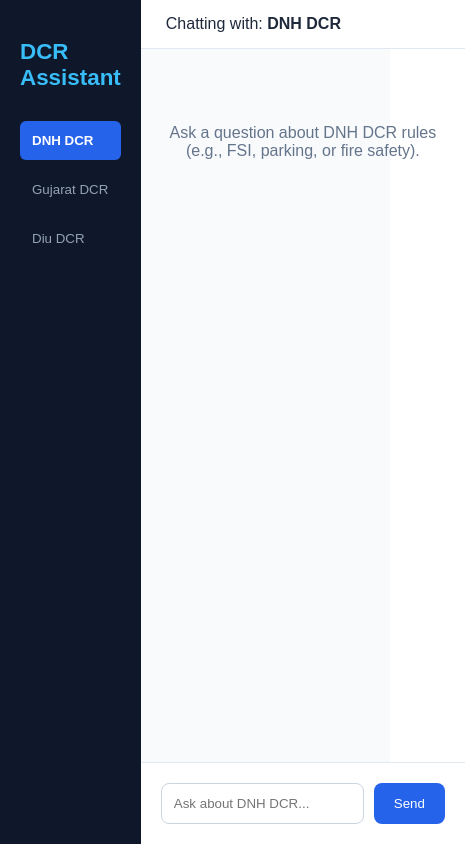
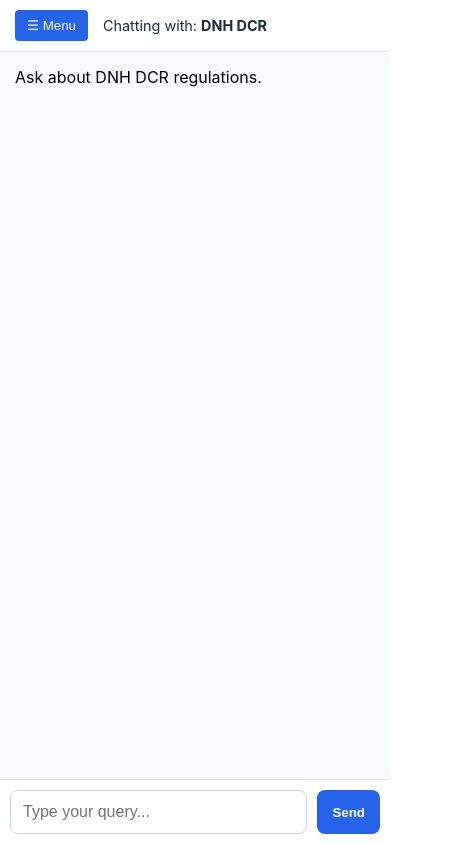
Before and after one commit to Naishal1173/anythingllm-frontend, a React (Create React App) app: page / in a window 390 px wide. Shown: the whole page, 465 px wide, since content can reach past the window. Built offline with nearby package versions, Linux system fonts and the light colour scheme.

Commit message:
Add rate limiting to proxy and update frontend error handling

```diff
--- a/src/App.css
+++ b/src/App.css
@@ -2,34 +2,163 @@
   --primary: #2563eb;
   --bg: #f8fafc;
   --text-dark: #1e293b;
+  --sidebar-bg: #0f172a;
 }
 
-.app-container { display: flex; height: 100vh; background: var(--bg); font-family: sans-serif; }
+* { box-sizing: border-box; margin: 0; padding: 0; }
 
-/* Sidebar */
-.sidebar { width: 280px; background: #0f172a; color: white; padding: 20px; display: flex; flex-direction: column; }
-.logo { margin-bottom: 30px; font-size: 1.4rem; color: #38bdf8; }
+.app-container {
+  display: flex;
+  height: 100vh;
+  background: var(--bg);
+  font-family: -apple-system, BlinkMacSystemFont, "Segoe UI", Roboto, sans-serif;
+  overflow: hidden; /* Prevent body scroll */
+}
+
+/* --- Sidebar --- */
+.sidebar {
+  width: 280px;
+  background: var(--sidebar-bg);
+  color: white;
+  padding: 20px;
+  display: flex;
+  flex-direction: column;
+  transition: transform 0.3s ease;
+  z-index: 100;
+}
+
+.logo { margin-bottom: 30px; font-size: 1.4rem; color: #38bdf8; font-weight: bold; }
 .nav-list { display: flex; flex-direction: column; gap: 10px; }
 .nav-item {
   background: transparent; color: #94a3b8; border: none; padding: 12px;
-  text-align: left; cursor: pointer; border-radius: 6px; transition: 0.3s;
+  text-align: left; cursor: pointer; border-radius: 6px; transition: 0.2s;
+  font-size: 1rem;
 }
 .nav-item:hover { background: #1e293b; color: white; }
 .nav-item.active { background: var(--primary); color: white; font-weight: bold; }
 
-/* Chat Area */
-.main-chat { flex: 1; display: flex; flex-direction: column; }
-.chat-header { padding: 15px 25px; background: white; border-bottom: 1px solid #e2e8f0; color: var(--text-dark); }
-.message-list { flex: 1; overflow-y: auto; padding: 25px; display: flex; flex-direction: column; gap: 15px; }
-.welcome { text-align: center; color: #64748b; margin-top: 50px; }
+/* --- Chat Area --- */
+.main-chat {
+  flex: 1;
+  display: flex;
+  flex-direction: column;
+  min-width: 0; /* Important for flex child overflow */
+}
 
-.message { display: flex; }
+.chat-header {
+  padding: 15px 20px;
+  background: white;
+  border-bottom: 1px solid #e2e8f0;
+  color: var(--text-dark);
+  display: flex;
+  align-items: center;
+  gap: 15px;
+}
+
+/* Mobile Menu Toggle (Hidden on Desktop) */
+.menu-toggle {
+  display: none;
+  background: var(--primary);
+  color: white;
+  border: none;
+  padding: 8px 12px;
+  border-radius: 4px;
+  cursor: pointer;
+}
+
+.message-list {
+  flex: 1;
+  overflow-y: auto;
+  padding: 20px;
+  display: flex;
+  flex-direction: column;
+  gap: 15px;
+}
+
+.message { display: flex; width: 100%; }
 .message.user { justify-content: flex-end; }
-.bubble { max-width: 75%; padding: 12px 16px; border-radius: 12px; line-height: 1.5; font-size: 0.95rem; }
+
+.bubble {
+  max-width: 85%;
+  padding: 12px 16px;
+  border-radius: 12px;
+  line-height: 1.5;
+  font-size: 0.95rem;
+  word-wrap: break-word;
+}
+
 .user .bubble { background: var(--primary); color: white; border-bottom-right-radius: 2px; }
 .bot .bubble { background: #e2e8f0; color: var(--text-dark); border-bottom-left-radius: 2px; }
 
-.input-area { padding: 20px; background: white; display: flex; gap: 10px; border-top: 1px solid #e2e8f0; }
-input { flex: 1; border: 1px solid #cbd5e1; padding: 12px; border-radius: 8px; outline: none; }
-input:focus { border-color: var(--primary); }
-button { background: var(--primary); color: white; border: none; padding: 0 20px; border-radius: 8px; cursor: pointer; }
+.thinking { font-style: italic; opacity: 0.8; }
+
+/* --- Input Area --- */
+.input-area {
+  padding: 15px;
+  background: white;
+  display: flex;
+  gap: 10px;
+  border-top: 1px solid #e2e8f0;
+}
+
+input {
+  flex: 1;
+  border: 1px solid #cbd5e1;
+  padding: 12px;
+  border-radius: 8px;
+  outline: none;
+  font-size: 16px; /* Prevents iOS auto-zoom */
+}
+
+.send-btn {
+  background: var(--primary);
+  color: white;
+  border: none;
+  padding: 0 20px;
+  border-radius: 8px;
+  cursor: pointer;
+  font-weight: bold;
+}
+
+/* ======================================================
+   RESPONSIVE MEDIA QUERIES
+   ====================================================== */
+
+/* --- Tablet & Mobile Layout (Below 768px) --- */
+@media (max-width: 768px) {
+  .menu-toggle { display: block; }
+
+  .sidebar {
+    position: fixed;
+    left: 0;
+    top: 0;
+    bottom: 0;
+    transform: translateX(-100%); /* Start hidden */
+  }
+
+  /* When Sidebar is Open */
+  .app-container.sidebar-open .sidebar {
+    transform: translateX(0);
+    box-shadow: 10px 0 30px rgba(0,0,0,0.3);
+  }
+
+  /* Overlay when sidebar is open */
+  .sidebar-overlay {
+    display: none;
+    position: fixed;
+    top: 0; left: 0; right: 0; bottom: 0;
+    background: rgba(0,0,0,0.5);
+    z-index: 99;
+  }
+  .app-container.sidebar-open .sidebar-overlay { display: block; }
+
+  .bubble { max-width: 90%; }
+}
+
+/* --- Small Mobile (Below 480px) --- */
+@media (max-width: 480px) {
+  .chat-header { padding: 10px 15px; font-size: 0.9rem; }
+  .message-list { padding: 15px; }
+  .input-area { padding: 10px; }
+  .send-btn { padding: 0 15px; }
+}
--- a/src/App.js
+++ b/src/App.js
@@ -13,6 +13,7 @@ function App() {
   const [input, setInput] = useState("");
   const [activePdf, setActivePdf] = useState(PDF_LIST[0]);
   const [loading, setLoading] = useState(false);
+  const [sidebarOpen, setSidebarOpen] = useState(false); // Mobile toggle state
   const bottomRef = useRef(null);
 
   useEffect(() => {
@@ -21,7 +22,6 @@ function App() {
 
   const askAi = async () => {
     if (!input.trim() || loading) return;
-
     const userText = input;
     setMessages(prev => [...prev, { role: 'user', text: userText }]);
     setInput("");
@@ -33,33 +33,25 @@ function App() {
         headers: { "Content-Type": "application/json" },
         body: JSON.stringify({ message: userText, mode: "query" }),
       });
-
       const data = await response.json();
-
-      if (data.error) {
-        // This catches the 429 Rate Limit error from the Proxy
-        setMessages(prev => [...prev, {
-          role: 'bot',
-          text: data.error
-        }]);
-      } else {
-        setMessages(prev => [...prev, {
-          role: 'bot',
-          text: data.textResponse || "No answer found in this DCR."
-        }]);
-      }
-    } catch (err) {
       setMessages(prev => [...prev, {
         role: 'bot',
-        text: "Connection error: The service may be sleeping. Please try again in a few seconds."
+        text: data.error || data.textResponse || "No answer found."
       }]);
+    } catch (err) {
+      setMessages(prev => [...prev, { role: 'bot', text: "Connection error." }]);
     } finally {
       setLoading(false);
     }
   };
 
   return (
-    <div className="app-container">
+    // We add 'sidebar-open' class to the container based on state
+    <div className={`app-container ${sidebarOpen ? 'sidebar-open' : ''}`}>
+
+      {/* This overlay closes the menu when you click outside it on mobile */}
+      <div className="sidebar-overlay" onClick={() => setSidebarOpen(false)}></div>
+
       <div className="sidebar">
         <h2 className="logo">DCR Assistant</h2>
         <div className="nav-list">
@@ -67,7 +59,11 @@ function App() {
             <button
               key={pdf.id}
               className={`nav-item ${activePdf.id === pdf.id ? 'active' : ''}`}
-              onClick={() => { setActivePdf(pdf); setMessages([]); }}
+              onClick={() => {
+                setActivePdf(pdf);
+                setMessages([]);
+                setSidebarOpen(false); // Close menu after selecting on mobile
+              }}
             >
               {pdf.name}
             </button>
@@ -77,25 +73,24 @@ function App() {
 
       <div className="main-chat">
         <div className="chat-header">
-          Chatting with: <strong>{activePdf.name}</strong>
+          <button className="menu-toggle" onClick={() => setSidebarOpen(true)}>
+            ☰ Menu
+          </button>
+          <div>Chatting with: <strong>{activePdf.name}</strong></div>
         </div>
 
         <div className="message-list">
           {messages.length === 0 && (
-            <div className="welcome">
-              Ask a question about {activePdf.name} rules (e.g., FSI, parking, or fire safety).
-            </div>
+            <div className="welcome">Ask about {activePdf.name} regulations.</div>
           )}
-
           {messages.map((m, i) => (
             <div key={i} className={`message ${m.role}`}>
               <div className="bubble">{m.text}</div>
             </div>
           ))}
-
           {loading && (
             <div className="message bot">
-              <div className="bubble thinking">Analyzing DCR documents...</div>
+              <div className="bubble thinking">Analyzing PDF...</div>
             </div>
           )}
           <div ref={bottomRef} />
@@ -106,9 +101,9 @@ function App() {
             value={input}
             onChange={(e) => setInput(e.target.value)}
             onKeyDown={(e) => e.key === 'Enter' && askAi()}
-            placeholder={`Ask about ${activePdf.name}...`}
+            placeholder="Type your query..."
           />
-          <button onClick={askAi} disabled={loading}>
+          <button className="send-btn" onClick={askAi} disabled={loading}>
             {loading ? "..." : "Send"}
           </button>
         </div>
```
